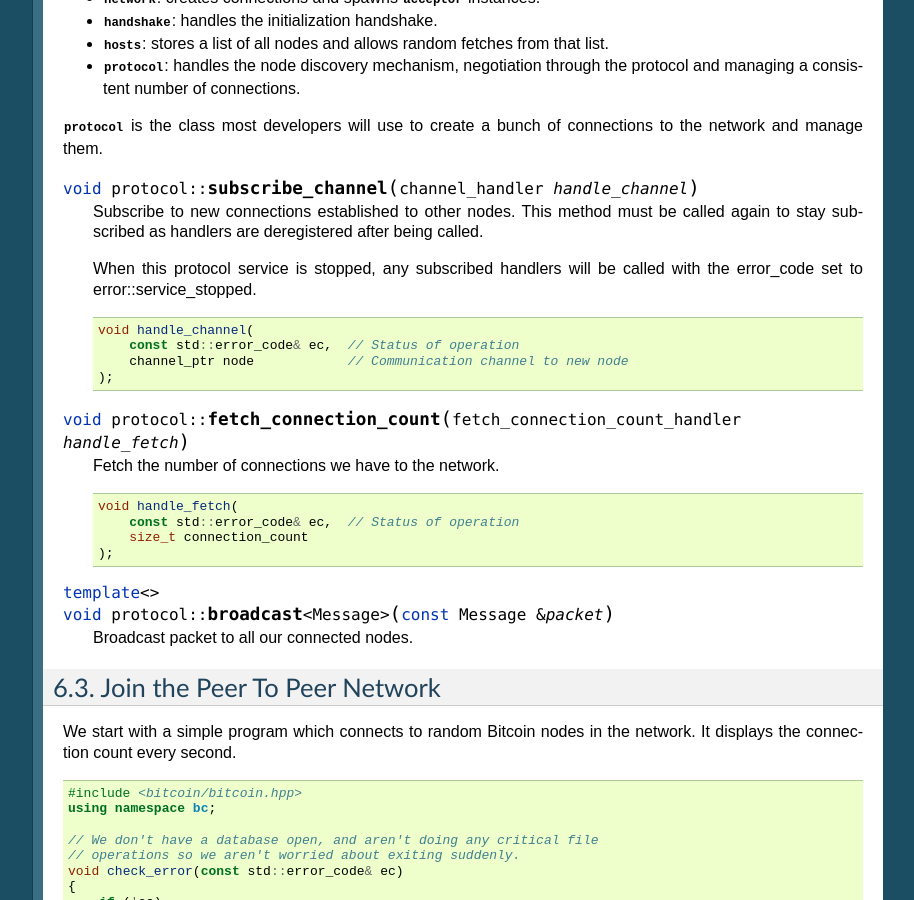
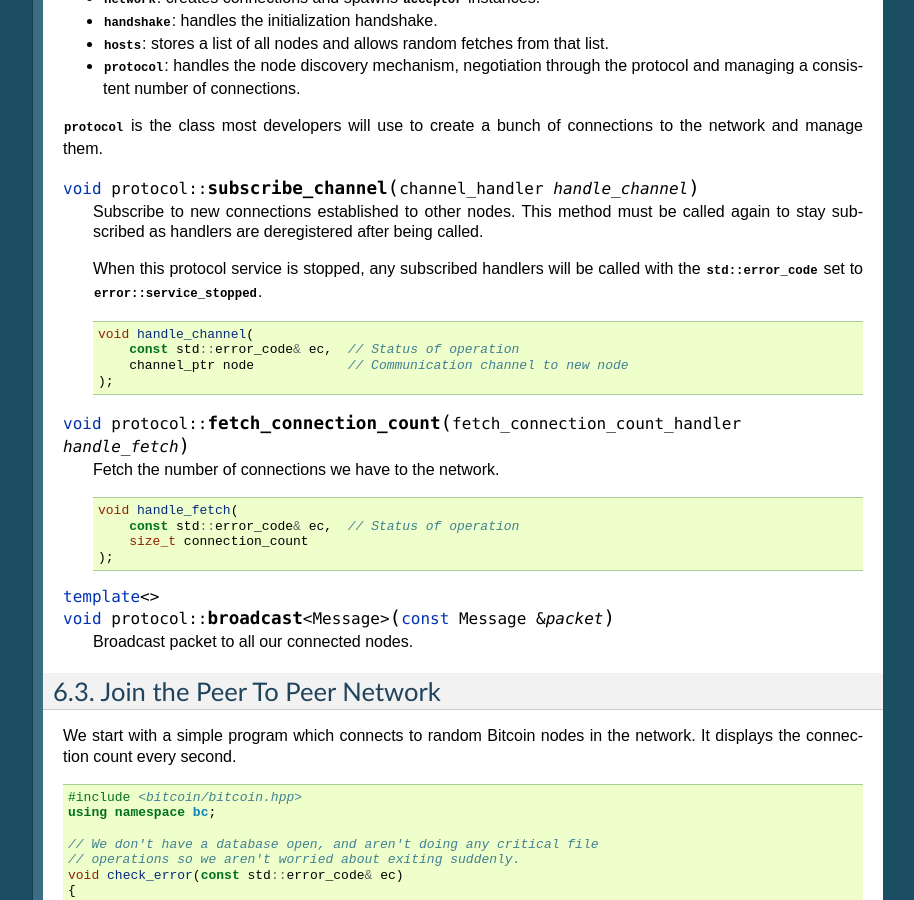
Before and after one commit to libbitcoin/libbitcoin-system, a Sphinx documentation site: the page built from doc/sphinx/network.rst, in a window 1280 px wide and 900 px high, scrolled down 3442 px. Shown: the whole window, without its empty margins (187-1101 px from the left). Built offline with Sphinx 7.4.7, drawn with Linux system fonts in a browser that asks for light colours; pages that are not in the unit, such as notebooks, are missing from menus.

Commit message:
doc: tutorial nice highlighting for error_code values in network stuff

```diff
--- a/doc/sphinx/network.rst
+++ b/doc/sphinx/network.rst
@@ -237,7 +237,8 @@ connections to the network and manage them.
    handlers are deregistered after being called.
 
    When this protocol service is stopped, any subscribed handlers
-   will be called with the error_code set to error::service_stopped.
+   will be called with the :class:`std::error_code` set to
+   :class:`error::service_stopped`.
    ::
 
     void handle_channel(
```
